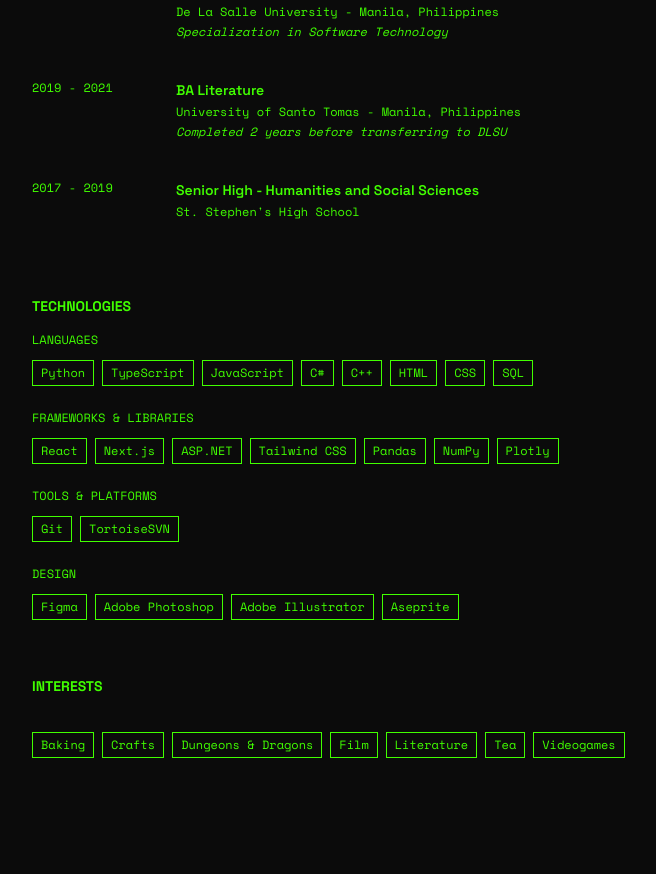
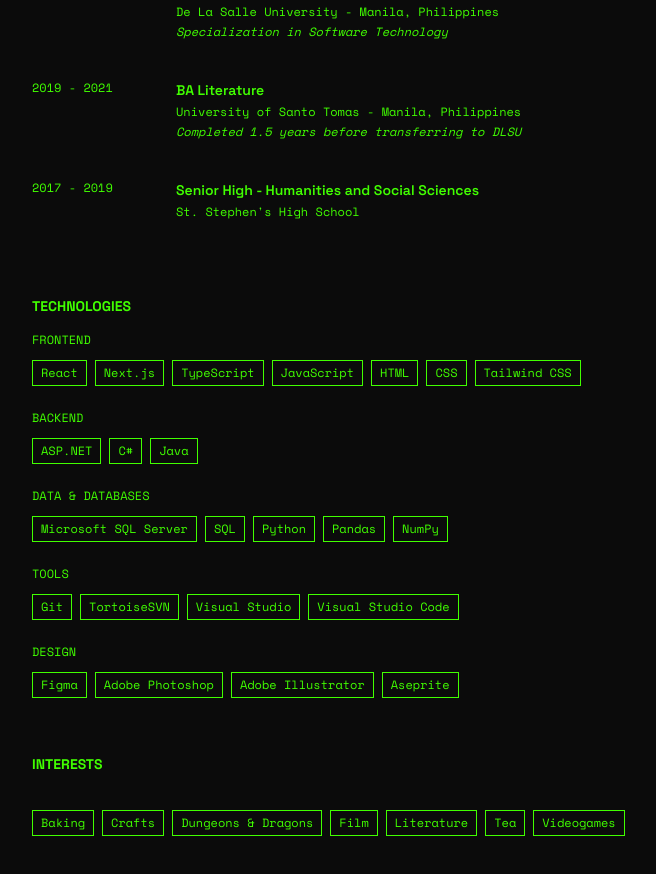
Before and after one commit to anamurielveron/anamurielveron-site, a Next.js app: page / in a window 1280 px wide. Shown: the part 1324-2198 px from the top of the page, without its empty margins (296-952 px from the left). Built offline with nearby package versions, Linux system fonts and the light colour scheme.

Commit message:
chore(resume): update resume and about info

```diff
--- a/src/components/sections/Hero.tsx
+++ b/src/components/sections/Hero.tsx
@@ -1,6 +1,5 @@
 'use client';
 
-import { useState } from 'react';
 import { useTheme } from 'next-themes';
 import Image from 'next/image';
 import { RiDownloadLine } from 'react-icons/ri';
--- a/src/content/data.json
+++ b/src/content/data.json
@@ -39,7 +39,7 @@
             "end": "2021",
             "degree": "BA Literature",
             "institution": "University of Santo Tomas - Manila, Philippines",
-            "description": "Completed 2 years before transferring to DLSU"
+            "description": "Completed 1.5 years before transferring to DLSU"
         },
         {
             "start": "2017",
@@ -50,16 +50,20 @@
     ],
     "techStack": [
         {
-            "category": "Languages",
-            "items": ["Python", "TypeScript", "JavaScript", "C#", "C++", "HTML", "CSS", "SQL"]
+            "category": "Frontend",
+            "items": ["React", "Next.js", "TypeScript", "JavaScript", "HTML", "CSS", "Tailwind CSS"]
         },
         {
-            "category": "Frameworks & Libraries",
-            "items": ["React", "Next.js", "ASP.NET", "Tailwind CSS", "Pandas", "NumPy", "Plotly"]
+            "category": "Backend",
+            "items": ["ASP.NET", "C#", "Java"]
         },
         {
-            "category": "Tools & Platforms",
-            "items": ["Git", "TortoiseSVN"]
+            "category": "Data & Databases",
+            "items": ["Microsoft SQL Server", "SQL", "Python", "Pandas", "NumPy"]
+        },
+        {
+            "category": "Tools",
+            "items": ["Git", "TortoiseSVN", "Visual Studio", "Visual Studio Code"]
         },
         {
             "category": "Design",
```
Also changed, not shown: 1 other file (tests, documents, lock files or other folders).
